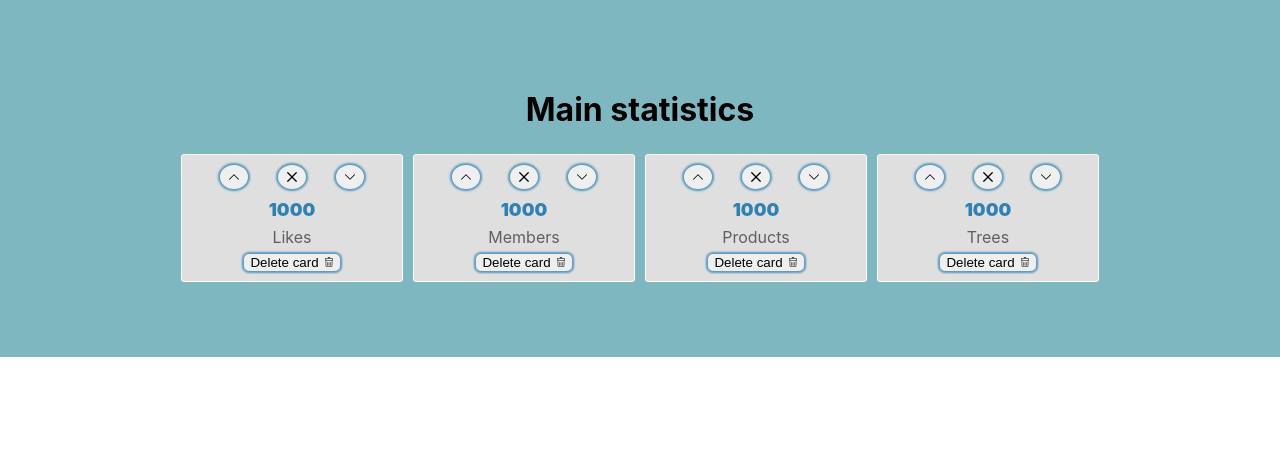
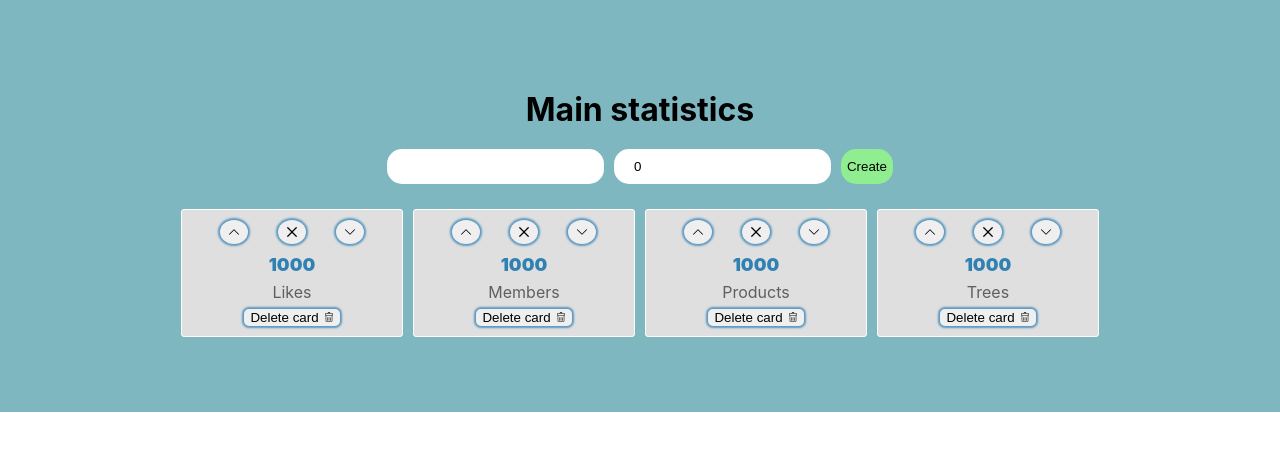
Before and after one commit to abdeev/GoIT-react-practice, a React (Create React App) app: page / in a window 1280 px wide. Shown: the top 450 px of the page. Built offline with nearby package versions, Linux system fonts and the light colour scheme.

Commit message:
added inputs and addButtons

```diff
--- /dev/null
+++ b/src/components/AddCardForm/AddCardForm.jsx
@@ -0,0 +1,64 @@
+import React, { Component } from 'react';
+import css from 'components/AddCardForm/AddCardForm.module.css';
+
+export class AddCardForm extends Component {
+  state = {
+    title: '',
+    count: 0,
+  };
+
+  handleTitle = evt => {
+    this.setState({ title: evt.currentTarget.value });
+  };
+
+  handleCount = evt => {
+    this.setState({
+      count: +evt.currentTarget.value.replace(/[^0-9]/g, ''),
+    });
+  };
+
+  handleCreateCard = () => {
+    if (!this.state.title) {
+      alert('title not provided');
+      return;
+    }
+
+    const card = {
+      id: Date.now(),
+      title: this.state.title,
+      count: this.state.count,
+    };
+
+    this.props.onCreateCard(card);
+
+    this.setState({ title: '', count: 0 });
+  };
+
+  render() {
+    return (
+      <div className={css.inputWrapper}>
+        <input
+          type="text"
+          className={css.addCardInput}
+          onChange={this.handleTitle}
+          value={this.state.title}
+        />
+        <input
+          type="text"
+          className={css.addCardInput}
+          onChange={this.handleCount}
+          value={this.state.count}
+        />
+        <button
+          type="button"
+          className={css.addCardButton}
+          onClick={this.handleCreateCard}
+        >
+          Create
+        </button>
+      </div>
+    );
+  }
+}
+
+export default AddCardForm;
--- /dev/null
+++ b/src/components/AddCardForm/AddCardForm.module.css
@@ -0,0 +1,18 @@
+.inputWrapper {
+  display: flex;
+  justify-content: center;
+  gap: 10px;
+  margin-bottom: 20px;
+}
+
+.addCardInput {
+  padding: 10px 20px;
+  border-radius: 15px;
+  border: none;
+}
+
+.addCardButton {
+  border-radius: 15px;
+  border: none;
+  background-color: lightgreen;
+}
--- a/src/components/Statistics/MainStatistics.jsx
+++ b/src/components/Statistics/MainStatistics.jsx
@@ -1,6 +1,7 @@
 import React, { Component } from 'react';
 import StatCard from './StatitisticCards';
 import css from './StatisticsStyles.module.css';
+import AddCardForm from 'components/AddCardForm/AddCardForm';
 
 class StatCompon extends Component {
   constructor() {
@@ -60,10 +61,15 @@ class StatCompon extends Component {
     this.setState({ statsElements: filteredCards });
   };
 
+  handleCreateCard = cardObj => {
+    this.setState({ statsElements: [cardObj, ...this.state.statsElements] });
+  };
+
   render() {
     return (
       <div className={css.statistics_wrapper}>
         <h1 className={css.statistics_header}>Main statistics</h1>
+        <AddCardForm onCreateCard={this.handleCreateCard} />
         <div className={css.statistics_cards_wrapper}>
           {this.state.statsElements.map(({ id, title, count }) => (
             <StatCard
--- a/src/components/Statistics/StatisticsStyles.module.css
+++ b/src/components/Statistics/StatisticsStyles.module.css
@@ -8,6 +8,7 @@
 }
 .statistics_cards_wrapper {
   display: flex;
+  flex-wrap: wrap;
 }
 .card_wrapper {
   display: flex;
```
